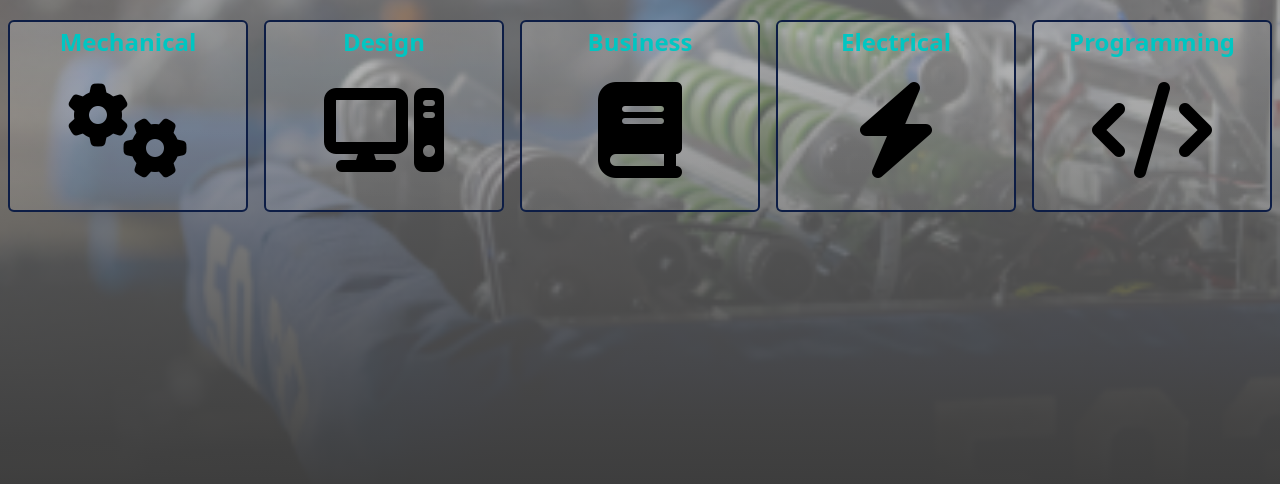
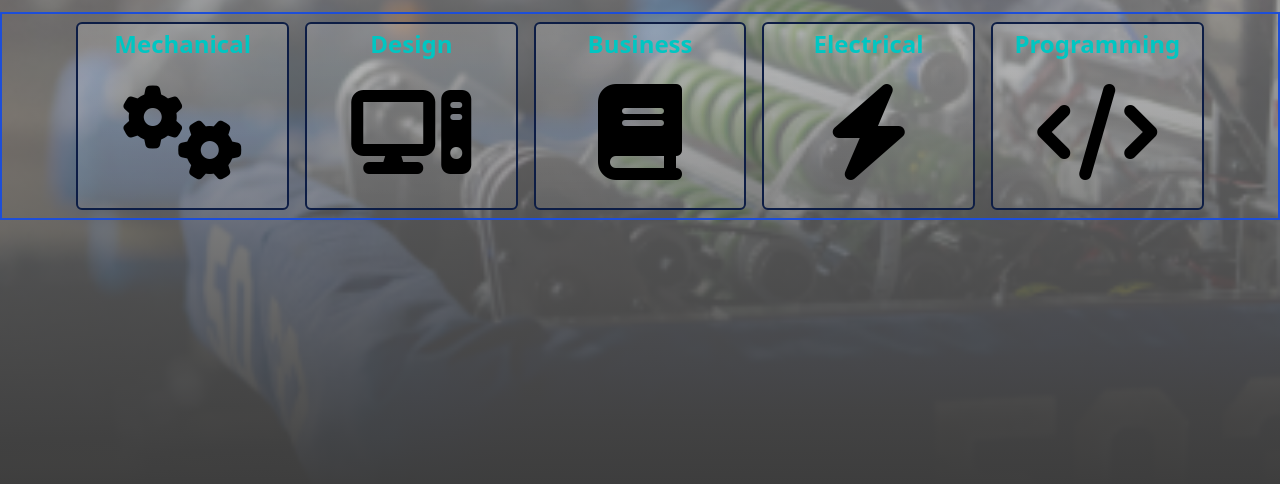
Before and after one commit to Falcons/docs, a plain HTML site: page index.html in a window 1280 px wide. Shown: the part 300-784 px from the top of the page. Drawn offline with Linux system fonts and the light colour scheme; files that its build step writes are made by us from their sources; files whose address does not match are found by name.

Commit message:
docs width fix #3?

```diff
--- a/index.html
+++ b/index.html
@@ -6,9 +6,13 @@
     <script src="/highlight/highlight.min.js"></script>
     <script>hljs.highlightAll();</script>
 
+    <!-- Tailwind css -->
     <link href="/src/output.css" rel="stylesheet">
+
+    <!-- Font -->
     <link href='https://fonts.googleapis.com/css?family=Montserrat' rel='stylesheet'>
 
+    <!-- Icons -->
     <script src="https://kit.fontawesome.com/6c14d65067.js" crossorigin="anonymous"></script>
 
     <title></title>
@@ -17,7 +21,7 @@
 <body>
     <!-- Header -->
     <div class="flex flex-row w-full fixed h-16 items-center justify-between bg-primary">
-        <a href="/index.html" class="m-2 px-4 py-2 rounded-lg"> <img class="w-8 h-8" src="/assets/images/logo_white.svg"></a>
+        <a href="https://falcons.github.io" class="m-2 px-4 py-2 rounded-lg"> <img class="w-8 h-8" src="/assets/images/logo_white.svg"></a>
         <div class="flex">
             <a href="/pages/robots.html" class="m-2 px-4 py-2 rounded-lg bg-secondary">Robots</a>
             <a href="/pages/team.html" class="m-2 px-4 py-2 rounded-lg bg-secondary">Our Team</a>
@@ -31,28 +35,29 @@
     <div class="bg-index gap-4 h-screen w-full bg-cover section">
         <h1 class="text-8xl font-extrabold text-primary mt-48" style="font-family: Montserrat;">5032 Documentation</h1>
 
-        <div class="flex flex-row justify-center w-full mt-2 h-52">
-            <div class="flex flex-col items-center bg-translucent w-[15rem] m-2 p-1 border-primary border-2 rounded-md">
+        <div class="flex flex-row justify-center w-full mt-2 h-52 border-blue-700 border-2">
+
+            <div class="flex flex-col items-center bg-translucent w-1/6 m-2 p-1 border-primary border-2 rounded-md">
                 <h1 class="text-2xl font-bold text-secondary">Mechanical</h1>
                 <i class="fa-solid fa-gears fa-6x pt-6"></i>
             </div>
 
-            <div class="flex flex-col items-center bg-translucent w-[15rem] m-2 p-1 border-primary border-2 rounded-md">
+            <div class="flex flex-col items-center bg-translucent w-1/6 m-2 p-1 border-primary border-2 rounded-md">
                 <h1 class="text-2xl font-bold text-secondary">Design</h1>
                 <i class="fa-solid fa-computer fa-6x pt-6"></i>
             </div>
 
-            <div class="flex flex-col items-center bg-translucent w-[15rem] m-2 p-1 border-primary border-2 rounded-md">
+            <div class="flex flex-col items-center bg-translucent w-1/6 m-2 p-1 border-primary border-2 rounded-md">
                 <h1 class="text-2xl font-bold text-secondary">Business</h1>
                 <i class="fa-solid fa-book fa-6x pt-6"></i>
             </div>
 
-            <div class="flex flex-col items-center bg-translucent w-[15rem] m-2 p-1 border-primary border-2 rounded-md" onclick="window.location='./electrical/index.html'">
+            <div class="flex flex-col items-center bg-translucent w-1/6 m-2 p-1 border-primary border-2 rounded-md" onclick="window.location='./electrical/index.html'">
                 <h1 class="text-2xl font-bold text-secondary">Electrical</h1>
                 <i class="fa-solid fa-bolt fa-6x pt-6"></i>
             </div>
 
-            <div class="flex flex-col items-center bg-translucent w-[15rem] m-2 p-1 border-primary border-2 rounded-md" onclick="window.location='./programming/index.html'">
+            <div class="flex flex-col items-center bg-translucent w-1/6 m-2 p-1 border-primary border-2 rounded-md" onclick="window.location='./programming/index.html'">
                 <h1 class="text-2xl font-bold text-secondary">Programming</h1>
                 <i class="fa-solid fa-code fa-6x pt-6"></i>
             </div>
```
Also changed, not shown: src/output.css.
